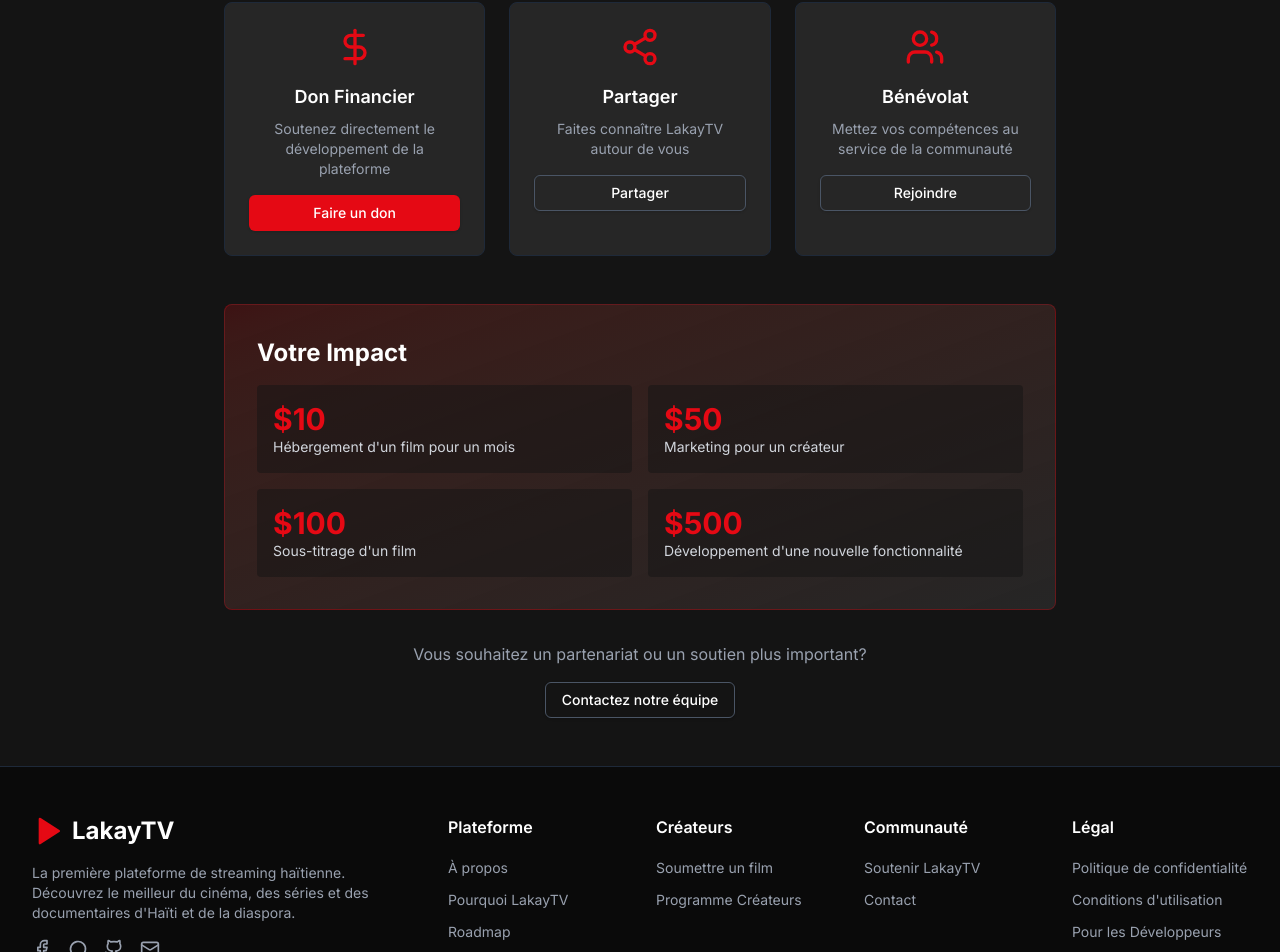
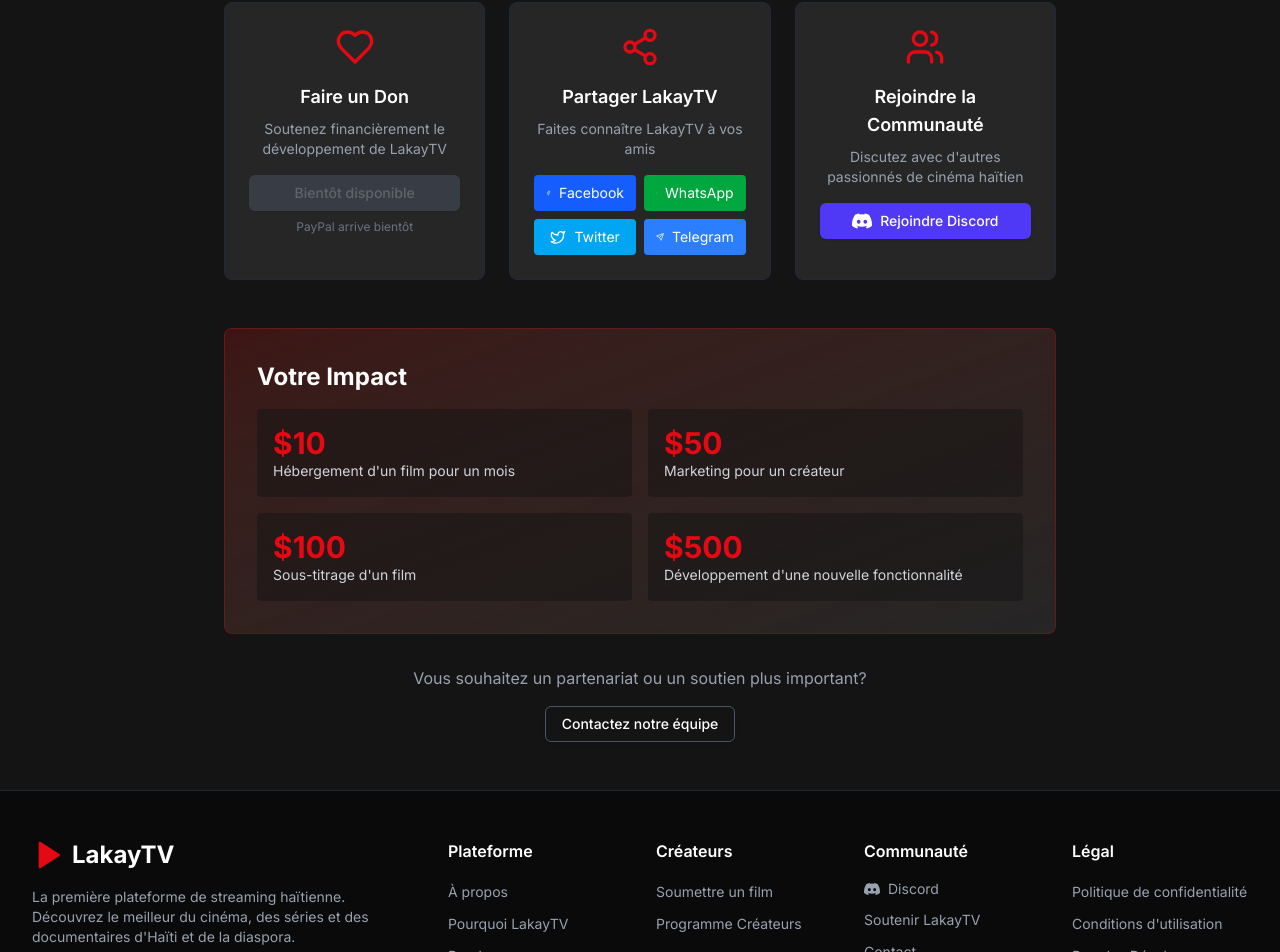
Before and after one commit to vertiljivenson9/LakayTv, a Next.js app: page /support in a window 1280 px wide. Shown: the part 638-1590 px from the top of the page. Built offline with nearby package versions, Linux system fonts and the light colour scheme.

Commit message:
Add Tonton Dezirab movie, real share links with social media, Discord button in community

```diff
--- a/src/app/support/page.tsx
+++ b/src/app/support/page.tsx
@@ -1,14 +1,21 @@
+"use client";
+
 import React from "react";
 import Link from "next/link";
-import { ArrowLeft, Heart, DollarSign, Users, Share2 } from "lucide-react";
+import { ArrowLeft, Heart, Users, Share2, Facebook, Twitter, MessageCircle, Send } from "lucide-react";
 import { Button } from "@/components/ui/button";
 
-export const metadata = {
-  title: "Soutenir LakayTV - LakayTV",
-  description: "Soutenez le développement de LakayTV et aidez à promouvoir le cinéma haïtien.",
-};
+export default function SupportPage() {
+  const shareUrl = typeof window !== "undefined" ? window.location.origin : "https://lakaytv.pages.dev";
+  const shareText = "Découvrez LakayTV - La plateforme de streaming haïtien! 🎬🇭🇹";
 
-export default function SupportPage() {
+  const shareLinks = {
+    facebook: `https://www.facebook.com/sharer/sharer.php?u=${encodeURIComponent(shareUrl)}`,
+    whatsapp: `https://wa.me/?text=${encodeURIComponent(shareText + " " + shareUrl)}`,
+    twitter: `https://twitter.com/intent/tweet?text=${encodeURIComponent(shareText)}&url=${encodeURIComponent(shareUrl)}`,
+    telegram: `https://t.me/share/url?url=${encodeURIComponent(shareUrl)}&text=${encodeURIComponent(shareText)}`,
+  };
+
   return (
     <div className="min-h-screen bg-dark pt-20 pb-12">
       <div className="max-w-4xl mx-auto px-4 sm:px-6 lg:px-8">
@@ -41,31 +48,80 @@
 
         {/* Support Options */}
         <div className="grid md:grid-cols-3 gap-6 mb-12">
+          {/* Donation - Empty for now */}
           <div className="bg-dark-50 rounded-lg p-6 text-center border border-gray-800">
-            <DollarSign className="h-10 w-10 text-primary mx-auto mb-4" />
-            <h3 className="text-lg font-semibold text-white mb-2">Don Financier</h3>
-            <p className="text-gray-400 text-sm mb-4">Soutenez directement le développement de la plateforme</p>
-            <Button className="bg-primary hover:bg-primary-600 text-white w-full">
-              Faire un don
+            <Heart className="h-10 w-10 text-primary mx-auto mb-4" />
+            <h3 className="text-lg font-semibold text-white mb-2">Faire un Don</h3>
+            <p className="text-gray-400 text-sm mb-4">Soutenez financièrement le développement de LakayTV</p>
+            <Button disabled className="bg-gray-600 text-gray-400 cursor-not-allowed w-full">
+              Bientôt disponible
             </Button>
+            <p className="text-xs text-gray-500 mt-2">PayPal arrive bientôt</p>
           </div>
 
+          {/* Share - Real social links */}
           <div className="bg-dark-50 rounded-lg p-6 text-center border border-gray-800">
             <Share2 className="h-10 w-10 text-primary mx-auto mb-4" />
-            <h3 className="text-lg font-semibold text-white mb-2">Partager</h3>
-            <p className="text-gray-400 text-sm mb-4">Faites connaître LakayTV autour de vous</p>
-            <Button variant="outline" className="border-gray-600 text-white hover:bg-white/10 w-full">
-              Partager
-            </Button>
+            <h3 className="text-lg font-semibold text-white mb-2">Partager LakayTV</h3>
+            <p className="text-gray-400 text-sm mb-4">Faites connaître LakayTV à vos amis</p>
+            <div className="grid grid-cols-2 gap-2">
+              <a
+                href={shareLinks.facebook}
+                target="_blank"
+                rel="noopener noreferrer"
+                className="flex items-center justify-center gap-2 px-3 py-2 bg-blue-600 hover:bg-blue-700 rounded text-white text-sm transition-colors"
+              >
+                <Facebook className="h-4 w-4" />
+                Facebook
+              </a>
+              <a
+                href={shareLinks.whatsapp}
+                target="_blank"
+                rel="noopener noreferrer"
+                className="flex items-center justify-center gap-2 px-3 py-2 bg-green-600 hover:bg-green-700 rounded text-white text-sm transition-colors"
+              >
+                <MessageCircle className="h-4 w-4" />
+                WhatsApp
+              </a>
+              <a
+                href={shareLinks.twitter}
+                target="_blank"
+                rel="noopener noreferrer"
+                className="flex items-center justify-center gap-2 px-3 py-2 bg-sky-500 hover:bg-sky-600 rounded text-white text-sm transition-colors"
+              >
+                <Twitter className="h-4 w-4" />
+                Twitter
+              </a>
+              <a
+                href={shareLinks.telegram}
+                target="_blank"
+                rel="noopener noreferrer"
+                className="flex items-center justify-center gap-2 px-3 py-2 bg-blue-500 hover:bg-blue-600 rounded text-white text-sm transition-colors"
+              >
+                <Send className="h-4 w-4" />
+                Telegram
+              </a>
+            </div>
           </div>
 
+          {/* Community - Discord */}
           <div className="bg-dark-50 rounded-lg p-6 text-center border border-gray-800">
             <Users className="h-10 w-10 text-primary mx-auto mb-4" />
-            <h3 className="text-lg font-semibold text-white mb-2">Bénévolat</h3>
-            <p className="text-gray-400 text-sm mb-4">Mettez vos compétences au service de la communauté</p>
-            <Button variant="outline" className="border-gray-600 text-white hover:bg-white/10 w-full">
-              Rejoindre
-            </Button>
+            <h3 className="text-lg font-semibold text-white mb-2">Rejoindre la Communauté</h3>
+            <p className="text-gray-400 text-sm mb-4">Discutez avec d&apos;autres passionnés de cinéma haïtien</p>
+            <a
+              href="https://discord.gg/TytxPNWpe"
+              target="_blank"
+              rel="noopener noreferrer"
+              className="block"
+            >
+              <Button className="bg-indigo-600 hover:bg-indigo-700 text-white w-full">
+                <svg className="h-5 w-5 mr-2" viewBox="0 0 24 24" fill="currentColor">
+                  <path d="M20.317 4.37a19.791 19.791 0 0 0-4.885-1.515.074.074 0 0 0-.079.037c-.21.375-.444.864-.608 1.25a18.27 18.27 0 0 0-5.487 0 12.64 12.64 0 0 0-.617-1.25.077.077 0 0 0-.079-.037A19.736 19.736 0 0 0 3.677 4.37a.07.07 0 0 0-.032.027C.533 9.046-.32 13.58.099 18.057a.082.082 0 0 0 .031.057 19.9 19.9 0 0 0 5.993 3.03.078.078 0 0 0 .084-.028 14.09 14.09 0 0 0 1.226-1.994.076.076 0 0 0-.041-.106 13.107 13.107 0 0 1-1.872-.892.077.077 0 0 1-.008-.128 10.2 10.2 0 0 0 .372-.292.074.074 0 0 1 .077-.01c3.928 1.793 8.18 1.793 12.062 0a.074.074 0 0 1 .078.01c.12.098.246.198.373.292a.077.077 0 0 1-.006.127 12.299 12.299 0 0 1-1.873.892.077.077 0 0 0-.041.107c.36.698.772 1.362 1.225 1.993a.076.076 0 0 0 .084.028 19.839 19.839 0 0 0 6.002-3.03.077.077 0 0 0 .032-.054c.5-5.177-.838-9.674-3.549-13.66a.061.061 0 0 0-.031-.03zM8.02 15.33c-1.183 0-2.157-1.085-2.157-2.419 0-1.333.956-2.419 2.157-2.419 1.21 0 2.176 1.096 2.157 2.42 0 1.333-.956 2.418-2.157 2.418zm7.975 0c-1.183 0-2.157-1.085-2.157-2.419 0-1.333.955-2.419 2.157-2.419 1.21 0 2.176 1.096 2.157 2.42 0 1.333-.946 2.418-2.157 2.418z"/>
+                </svg>
+                Rejoindre Discord
+              </Button>
+            </a>
           </div>
         </div>
 
--- a/src/components/Footer.tsx
+++ b/src/components/Footer.tsx
@@ -23,6 +23,7 @@
                 target="_blank"
                 rel="noopener noreferrer"
                 className="text-gray-400 hover:text-primary transition-colors"
+                title="Facebook"
               >
                 <Facebook className="h-5 w-5" />
               </a>
@@ -31,20 +32,34 @@
                 target="_blank"
                 rel="noopener noreferrer"
                 className="text-gray-400 hover:text-green-500 transition-colors"
+                title="WhatsApp"
               >
                 <MessageCircle className="h-5 w-5" />
+              </a>
+              <a
+                href="https://discord.gg/TytxPNWpe"
+                target="_blank"
+                rel="noopener noreferrer"
+                className="text-gray-400 hover:text-indigo-500 transition-colors"
+                title="Discord"
+              >
+                <svg className="h-5 w-5" viewBox="0 0 24 24" fill="currentColor">
+                  <path d="M20.317 4.37a19.791 19.791 0 0 0-4.885-1.515.074.074 0 0 0-.079.037c-.21.375-.444.864-.608 1.25a18.27 18.27 0 0 0-5.487 0 12.64 12.64 0 0 0-.617-1.25.077.077 0 0 0-.079-.037A19.736 19.736 0 0 0 3.677 4.37a.07.07 0 0 0-.032.027C.533 9.046-.32 13.58.099 18.057a.082.082 0 0 0 .031.057 19.9 19.9 0 0 0 5.993 3.03.078.078 0 0 0 .084-.028 14.09 14.09 0 0 0 1.226-1.994.076.076 0 0 0-.041-.106 13.107 13.107 0 0 1-1.872-.892.077.077 0 0 1-.008-.128 10.2 10.2 0 0 0 .372-.292.074.074 0 0 1 .077-.01c3.928 1.793 8.18 1.793 12.062 0a.074.074 0 0 1 .078.01c.12.098.246.198.373.292a.077.077 0 0 1-.006.127 12.299 12.299 0 0 1-1.873.892.077.077 0 0 0-.041.107c.36.698.772 1.362 1.225 1.993a.076.076 0 0 0 .084.028 19.839 19.839 0 0 0 6.002-3.03.077.077 0 0 0 .032-.054c.5-5.177-.838-9.674-3.549-13.66a.061.061 0 0 0-.031-.03zM8.02 15.33c-1.183 0-2.157-1.085-2.157-2.419 0-1.333.956-2.419 2.157-2.419 1.21 0 2.176 1.096 2.157 2.42 0 1.333-.956 2.418-2.157 2.418zm7.975 0c-1.183 0-2.157-1.085-2.157-2.419 0-1.333.955-2.419 2.157-2.419 1.21 0 2.176 1.096 2.157 2.42 0 1.333-.946 2.418-2.157 2.418z"/>
+                </svg>
               </a>
               <a
                 href="https://github.com/vertiljivenson9/LakayTv"
                 target="_blank"
                 rel="noopener noreferrer"
                 className="text-gray-400 hover:text-white transition-colors"
+                title="GitHub"
               >
                 <Github className="h-5 w-5" />
               </a>
               <a
                 href="mailto:vertiljivenson9@gmail.com"
                 className="text-gray-400 hover:text-primary transition-colors"
+                title="Email"
               >
                 <Mail className="h-5 w-5" />
               </a>
@@ -95,6 +110,19 @@
             <h3 className="text-white font-semibold mb-4">Communauté</h3>
             <ul className="space-y-2">
               <li>
+                <a
+                  href="https://discord.gg/TytxPNWpe"
+                  target="_blank"
+                  rel="noopener noreferrer"
+                  className="text-gray-400 hover:text-indigo-400 text-sm transition-colors flex items-center gap-2"
+                >
+                  <svg className="h-4 w-4" viewBox="0 0 24 24" fill="currentColor">
+                    <path d="M20.317 4.37a19.791 19.791 0 0 0-4.885-1.515.074.074 0 0 0-.079.037c-.21.375-.444.864-.608 1.25a18.27 18.27 0 0 0-5.487 0 12.64 12.64 0 0 0-.617-1.25.077.077 0 0 0-.079-.037A19.736 19.736 0 0 0 3.677 4.37a.07.07 0 0 0-.032.027C.533 9.046-.32 13.58.099 18.057a.082.082 0 0 0 .031.057 19.9 19.9 0 0 0 5.993 3.03.078.078 0 0 0 .084-.028 14.09 14.09 0 0 0 1.226-1.994.076.076 0 0 0-.041-.106 13.107 13.107 0 0 1-1.872-.892.077.077 0 0 1-.008-.128 10.2 10.2 0 0 0 .372-.292.074.074 0 0 1 .077-.01c3.928 1.793 8.18 1.793 12.062 0a.074.074 0 0 1 .078.01c.12.098.246.198.373.292a.077.077 0 0 1-.006.127 12.299 12.299 0 0 1-1.873.892.077.077 0 0 0-.041.107c.36.698.772 1.362 1.225 1.993a.076.076 0 0 0 .084.028 19.839 19.839 0 0 0 6.002-3.03.077.077 0 0 0 .032-.054c.5-5.177-.838-9.674-3.549-13.66a.061.061 0 0 0-.031-.03zM8.02 15.33c-1.183 0-2.157-1.085-2.157-2.419 0-1.333.956-2.419 2.157-2.419 1.21 0 2.176 1.096 2.157 2.42 0 1.333-.956 2.418-2.157 2.418zm7.975 0c-1.183 0-2.157-1.085-2.157-2.419 0-1.333.955-2.419 2.157-2.419 1.21 0 2.176 1.096 2.157 2.42 0 1.333-.946 2.418-2.157 2.418z"/>
+                  </svg>
+                  Discord
+                </a>
+              </li>
+              <li>
                 <Link href="/support" className="text-gray-400 hover:text-white text-sm transition-colors">
                   Soutenir LakayTV
                 </Link>
--- a/src/data/content.ts
+++ b/src/data/content.ts
@@ -17,6 +17,19 @@
 export const contents: Content[] = [
   {
     id: "1",
+    title: "Tonton Dezirab - Lang Long",
+    description: "Un film haïtien complet en créole 4K. Une histoire captivante qui vous transportera dans l'univers de la culture haïtienne authentique. Une production de qualité qui montre le talent des cinéastes haïtiens.",
+    thumbnail: "https://i.ytimg.com/vi/qqL1cfj9ZP4/hqdefault.jpg",
+    youtubeId: "qqL1cfj9ZP4",
+    year: 2025,
+    category: "movie",
+    genre: "Comédie",
+    duration: "1h 30min",
+    rating: "4.8/5",
+    featured: true,
+  },
+  {
+    id: "2",
     title: "Denye Kou",
     description: "Un film haïtien captivant qui explore les défis de la vie quotidienne en Haïti. Une histoire émouvante de résilience et d'espoir face aux épreuves de la vie.",
     thumbnail: "https://i.ytimg.com/vi/85xsbKThzr4/hqdefault.jpg",
```
Also changed, not shown: upload/IMG_1695.png (added).
